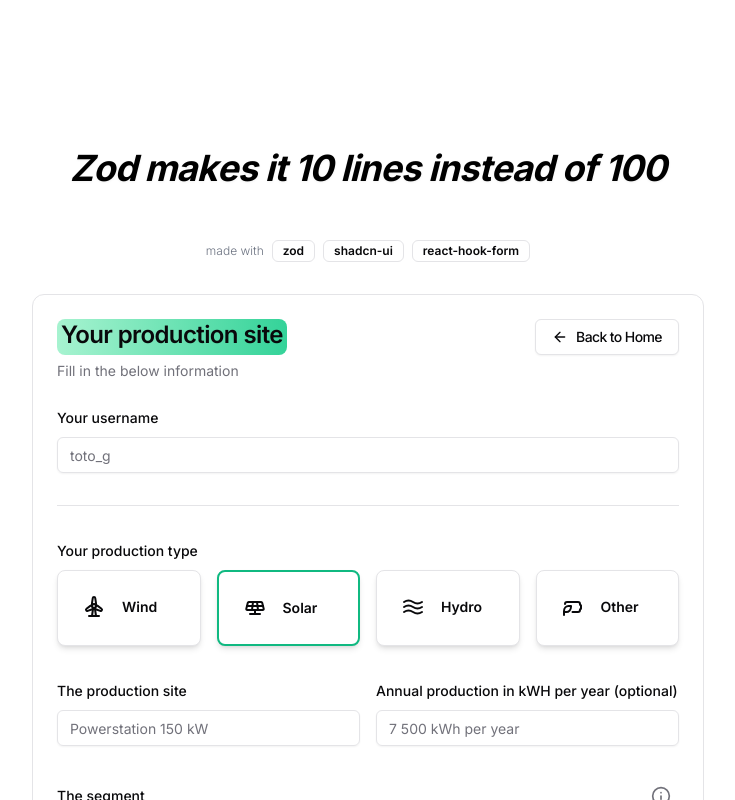
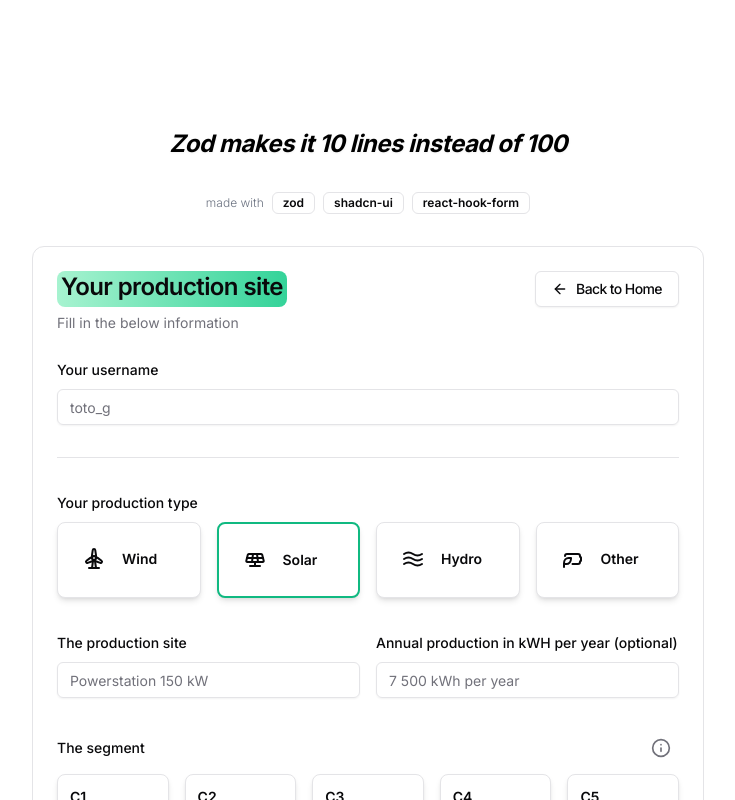
Before and after one commit to thomas1Gaillot/ultimate-side-project, a Next.js app: page /form-made-with-zod in a window 1280 px wide. Shown: the top 800 px of the page, without its empty margins (272-1007 px from the left). Built offline with nearby package versions, Linux system fonts and the light colour scheme.

Commit message:
open in new tab links

```diff
--- a/app/form-made-with-zod/page.tsx
+++ b/app/form-made-with-zod/page.tsx
@@ -24,6 +24,7 @@ import LetterPullup from "@/components/magicui/letter-pullup";
 
 const productionTypes = ["Wind", "Solar", "Hydro", "Other"] as const;
 const segmentTypes = ["C1", "C2", "C3", "C4", "C5"] as const;
+
 export default function FormMadeWithZod() {
     const [isClient, setClient] = useState(false)
 
@@ -34,7 +35,7 @@ export default function FormMadeWithZod() {
         <div className="container py-24 lg:py-32">
             {/* Announcement Banner */}
             <div className="flex flex-col items-center gap-8 justify-center">
-                <LetterPullup className={"italic  "} words={"Zod makes it 10 lines instead of 100"} delay={0.04} />
+                <LetterPullup className={"italic text-lg md:text-2xl"} words={"Zod makes it 10 lines instead of 100"} delay={0.04} />
                 <MadeWithZodBadges/>
                 {isClient && <ProfileForm/>}
             </div>
@@ -52,14 +53,11 @@ const formSchema = z.object({
     segmentType: z.enum(segmentTypes, {message: 'Segment is required.'}),
     productionType: z.enum(productionTypes),
     isOperational: z.boolean(),
-    prm: z.string().refine((val) => val.length === 14, {
-        message: "prm must be exactly 14 digits"
-    }),
+    prm: z.string().refine((val) => val.length === 14, {message: "prm must be exactly 14 digits"}),
 });
 
 function ProfileForm() {
     const {toast} = useToast();
-
 
     const router = useRouter()
     // 1. Define your form.
@@ -88,7 +86,6 @@ function ProfileForm() {
     return (
         <Card className="w-full max-w-2xl shadow-none">
             <CardHeader>
-
                 <CardTitle className="text-2xl flex flex-col-reverse gap-2 md:flex-row justify-between">
                     <Highlight>Your production site</Highlight>
                     <Button
@@ -108,11 +105,11 @@ function ProfileForm() {
                             name="username"
                             render={({field}) => (
                                 <FormItem>
+                                    <FormMessage/>
                                     <FormLabel>Your username</FormLabel>
                                     <FormControl>
                                         <Input placeholder="toto_g" {...field} />
                                     </FormControl>
-                                    <FormMessage/>
                                 </FormItem>
                             )}
                         />
--- a/components/[locale]/stack-inspiration.tsx
+++ b/components/[locale]/stack-inspiration.tsx
@@ -1,5 +1,4 @@
 "use client"
-import {useRouter} from "next/navigation";
 import React, {useEffect, useState} from "react";
 import {Card, CardContent, CardDescription, CardHeader, CardTitle} from "@/components/ui/card";
 import {
@@ -14,6 +13,7 @@ import {
 } from "lucide-react";
 import {Badge} from "@/components/ui/badge";
 import {Button} from "@/components/ui/button";
+import Link from "next/link";
 
 export default function StackInspiration() {
     const githubItems = [
@@ -26,7 +26,10 @@ export default function StackInspiration() {
                 {href: "https://github.com/shadcn-ui/ui", icon: <GithubIcon className="h-4 w-4 text-neutral-500"/>},
                 {href: "https://ui.shadcn.com/", icon: <PuzzleIcon className="h-4 w-4 text-neutral-500"/>},
                 {href: "https://ui.shadcn.com/themes", icon: <PaletteIcon className="h-4 w-4 text-neutral-500"/>},
-                {href: "https://ui.shadcn.com/blocks", icon: <LayoutPanelTopIcon className="h-4 w-4 text-neutral-500"/>},
+                {
+                    href: "https://ui.shadcn.com/blocks",
+                    icon: <LayoutPanelTopIcon className="h-4 w-4 text-neutral-500"/>
+                },
 
             ],
             starNumber: 1,
@@ -40,7 +43,10 @@ export default function StackInspiration() {
             starNumber: 2,
             price: "paying",
             links: [
-                {href: "https://www.stratisui.com/components/application-example-details", icon: <FigmaIcon className="h-4 w-4 text-neutral-500"/>},
+                {
+                    href: "https://www.stratisui.com/components/application-example-details",
+                    icon: <FigmaIcon className="h-4 w-4 text-neutral-500"/>
+                },
             ],
 
         },
@@ -48,7 +54,7 @@ export default function StackInspiration() {
             title: "Lucide Icons",
             owner: "",
             repo: "",
-            description:"Huge collection of icons.",
+            description: "Huge collection of icons.",
             starNumber: 3,
             price: "free",
             links: [{href: "https://lucide.dev/icons", icon: <BookIcon className="h-4 w-4 text-neutral-500"/>},
@@ -62,7 +68,10 @@ export default function StackInspiration() {
             description: "Copy-and-paste UI library with animations.",
             starNumber: 3,
             price: "free",
-            links: [{href: "https://ui.aceternity.com/components", icon: <PuzzleIcon className="h-4 w-4 text-neutral-500"/>},
+            links: [{
+                href: "https://ui.aceternity.com/components",
+                icon: <PuzzleIcon className="h-4 w-4 text-neutral-500"/>
+            },
             ],
 
         },
@@ -73,7 +82,10 @@ export default function StackInspiration() {
             description: "Copy-and-paste UI library with animations.",
             starNumber: 3,
             price: "free",
-            links: [{href: "https://magicui.design/docs/components/marquee", icon: <PuzzleIcon className="h-4 w-4 text-neutral-500"/>},
+            links: [{
+                href: "https://magicui.design/docs/components/marquee",
+                icon: <PuzzleIcon className="h-4 w-4 text-neutral-500"/>
+            },
             ],
 
         },
@@ -100,7 +112,8 @@ export default function StackInspiration() {
                 </CardDescription>
             </CardHeader>
             <CardContent>
-                <div className="grid md:auto-rows-[1fr] grid-cols-1 lg:grid-cols-3 md:grid-cols-2 gap-4 max-w-7xl mx-auto">
+                <div
+                    className="grid md:auto-rows-[1fr] grid-cols-1 lg:grid-cols-3 md:grid-cols-2 gap-4 max-w-7xl mx-auto">
                     {githubItems.map((item, i) => (
                         <div key={i} className="flex h-full">
                             <GitHubItem
@@ -119,7 +132,6 @@ export default function StackInspiration() {
             </CardContent>
         </Card>
     );
-
 }
 
 const GitHubItem = ({
@@ -132,14 +144,13 @@ const GitHubItem = ({
                         links
                     }: {
     title: string | React.ReactNode;
-    description: string ;
+    description: string;
     owner: string;
     repo: string;
     starNumber: number;
     price: string;
     links: { href: string; icon: JSX.Element }[];
 }) => {
-    const router = useRouter()
     const [stars, setStars] = useState<number | null>(null);
     useEffect(() => {
         async function fetchStars() {
@@ -162,10 +173,12 @@ const GitHubItem = ({
         <CardHeader className="flex items-start gap-2 p-3">
             <div className="flex flex-wrap gap-2">
                 {links.map((link, i) => (
-                    <Button key={i} onClick={() => router.push(link.href)} className={"hover:bg-gray-200"}
-                            variant={'secondary'} size={'sm'}>
-                        {link.icon}
-                    </Button>
+                    <Link href={link.href} target={'_blank'}>
+                        <Button key={i} className={"hover:bg-gray-200"}
+                                variant={'secondary'} size={'sm'}>
+                            {link.icon}
+                        </Button>
+                    </Link>
                 ))}
             </div>
             <div className="grid gap-1">
```
Also changed, not shown: app/page.tsx (+0 -7 lines).
